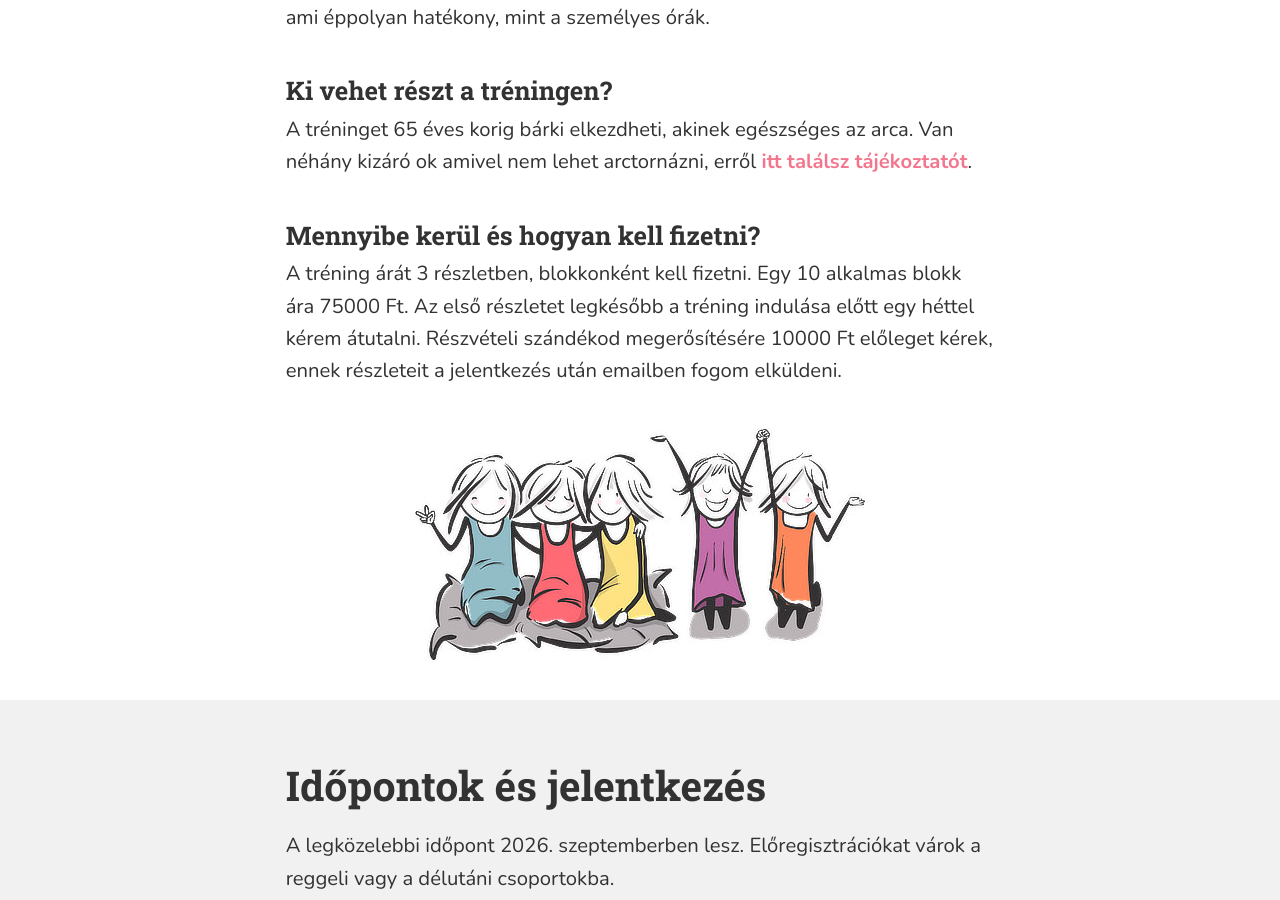
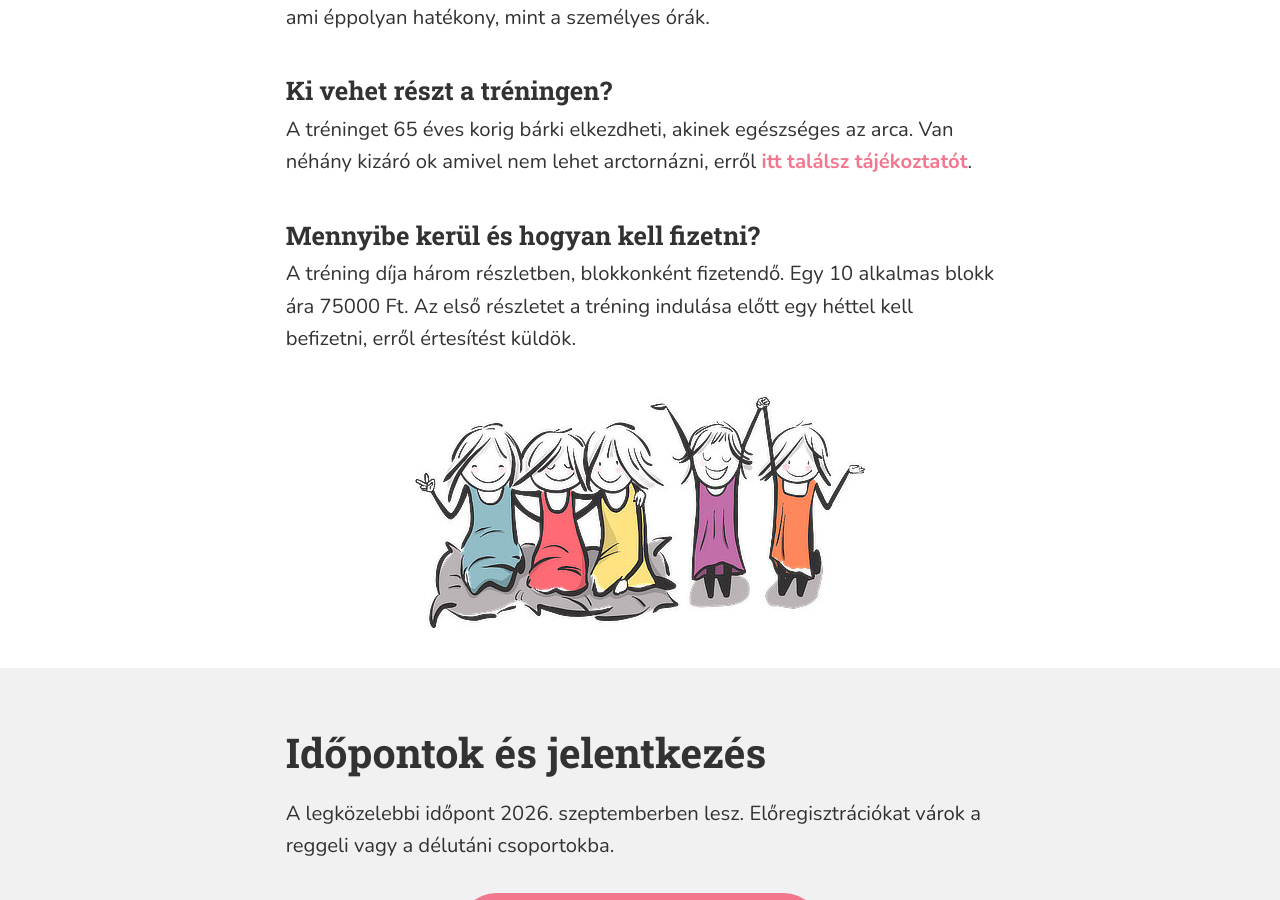
Before and after one commit to monikamudra/arctorna, a Jekyll site: the page built from trening.md, in a window 1280 px wide and 900 px high, scrolled down 1722 px. Built offline with Jekyll 4.4.1, drawn with Linux system fonts in a browser that asks for light colours.

Commit message:
Update training-details

```diff
--- a/_includes/training-details.md
+++ b/_includes/training-details.md
@@ -31,11 +31,9 @@ néhány kizáró ok amivel nem lehet arctornázni, erről
 
 ### Mennyibe kerül és hogyan kell fizetni?
 
-A tréning árát 3 részletben, blokkonként kell fizetni.
+A tréning díja három részletben, blokkonként fizetendő.
 Egy 10 alkalmas blokk <span class="u-NoWrap">ára
-{{ site.data.training.price }}&nbsp;Ft</span>. Az első részletet legkésőbb a tréning indulása előtt egy héttel kérem átutalni.
-Részvételi szándékod megerősítésére 10000&nbsp;Ft előleget kérek, ennek
-részleteit a jelentkezés után emailben fogom elküldeni.
+{{ site.data.training.price }}&nbsp;Ft</span>. Az első részletet a tréning indulása előtt egy héttel kell befizetni, erről értesítést küldök.
 
 [kerdesek]: {{ site.baseurl }}{% link kerdesek.md %}
 [email]: mailto:moni@arctornamonival.hu
```
